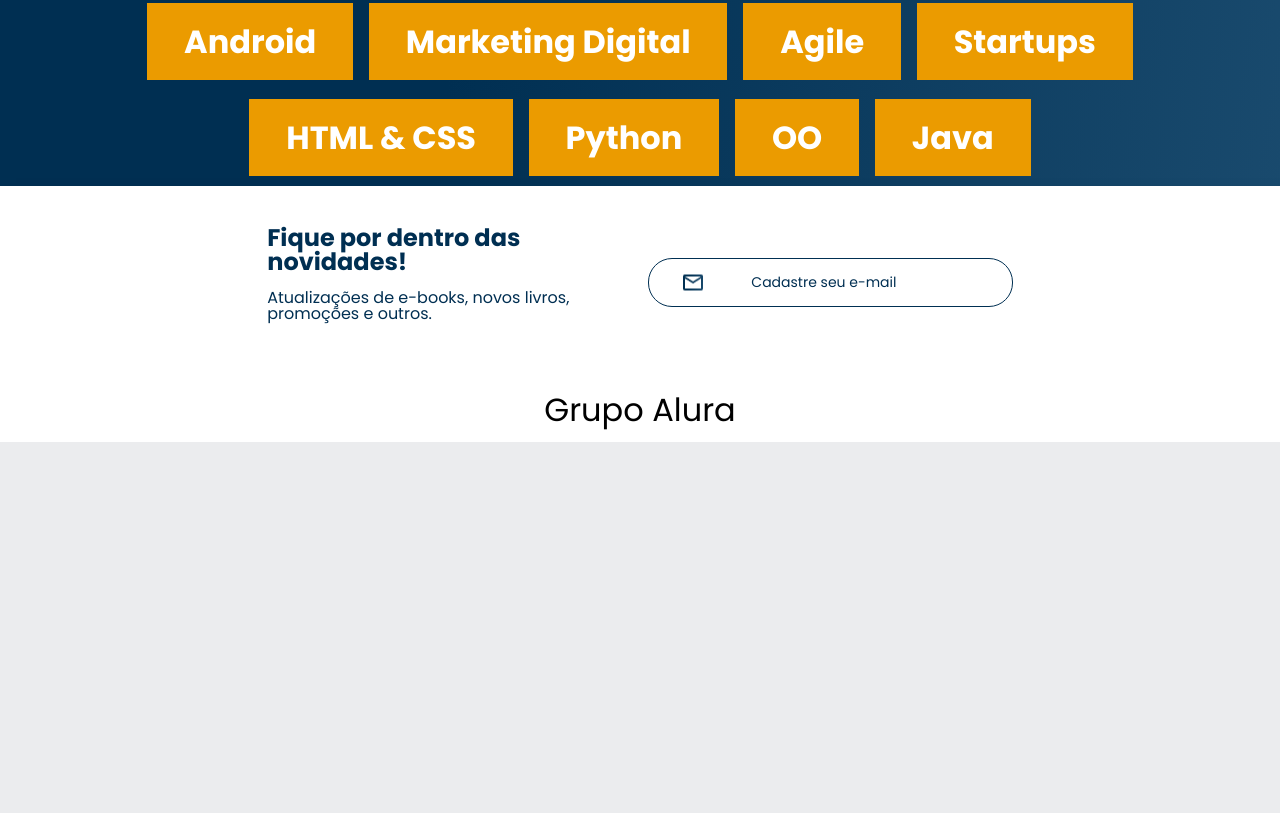
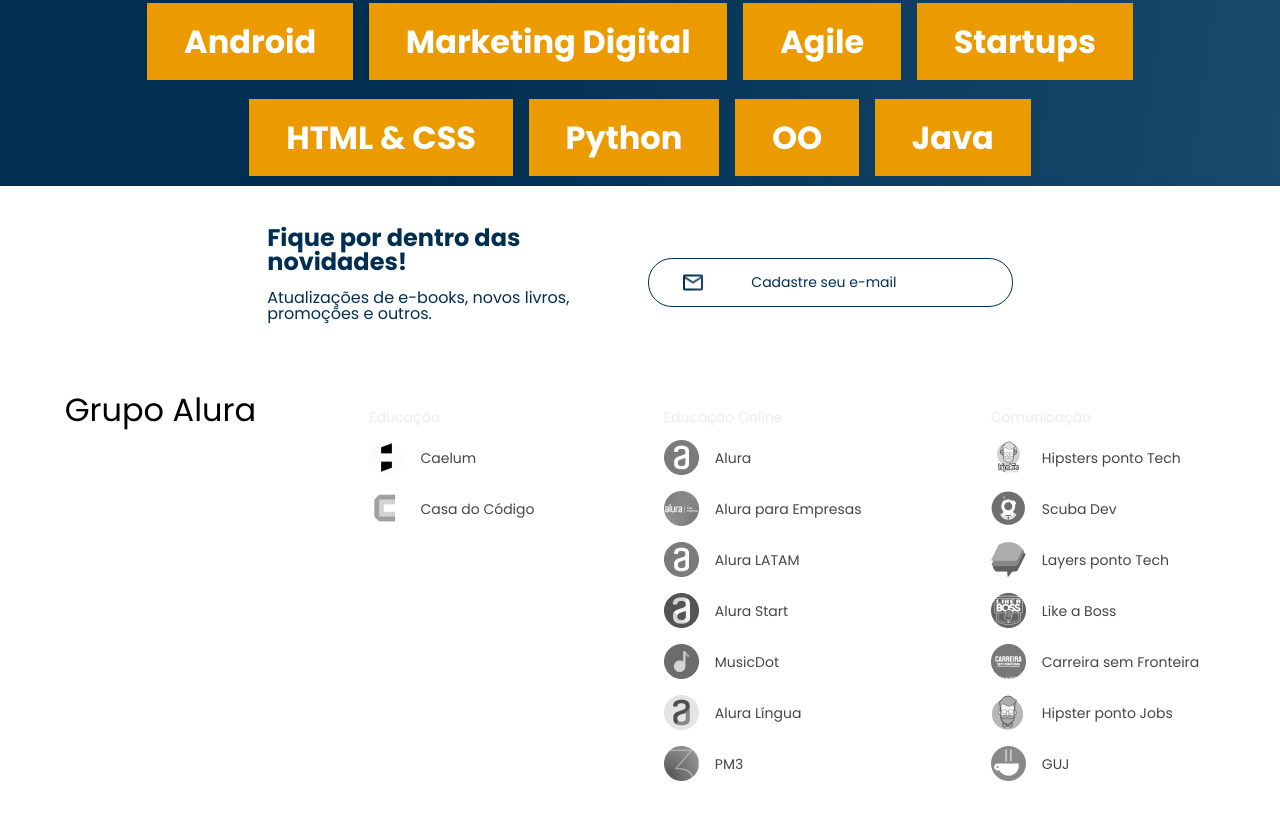
Before and after one commit to ViniCellist/Alura-Book-Mobile, a plain HTML site: page index.html in a window 1280 px wide. Shown: the part 2107-2920 px from the top of the page. Before the commit the page ends 2549 px from the top, so only its background shows below. Drawn offline with nearby package versions, Linux system fonts and the light colour scheme.

Commit message:
feat: footer list for tablets

```diff
--- a/index.html
+++ b/index.html
@@ -252,6 +252,85 @@
 
     <footer class="footer__container">
         <h2 class="footer__container-title">Grupo Alura</h2>
+        <div class="icon-list">
+            <h3 class="icon-list__title">Educação</h3>
+            <ul class="footer__list">
+                <li class="footer__list-item">
+                    <img src="images/footer__icon/caelum.png" alt="Ícone Caelum">
+                    <a href="#" class="footer__list-anchor">Caelum</a>
+                </li>
+                <li class="footer__list-item">
+                    <img src="images/footer__icon/casa_do_codigo.png" alt="Ícone Casa do Código">
+                    <a href="#" class="footer__list-anchor">Casa do Código</a>
+                </li>
+            </ul>
+        </div>
+        <div class="icon-list">
+            <h3 class="icon-list__title">Educação Online</h3>
+            <ul class="footer__list">
+                <li class="footer__list-item">
+                    <img src="images/footer__icon/alura.png" alt="Ícone Alura">
+                    <a href="#" class="footer__list-anchor">Alura</a>
+                </li>
+                <li class="footer__list-item">
+                    <img src="images/footer__icon/alura_empresas.png" alt="Ícone Alura para Empresas">
+                    <a href="#" class="footer__list-anchor">Alura para Empresas</a>
+                </li>
+                <li class="footer__list-item">
+                    <img src="images/footer__icon/alura_latam.png" alt="Ícone Alura LATAM">
+                    <a href="#" class="footer__list-anchor">Alura LATAM</a>
+                </li>
+                <li class="footer__list-item">
+                    <img src="images/footer__icon/alura_start.png" alt="Ícone Alura Start">
+                    <a href="#" class="footer__list-anchor">Alura Start</a>
+                </li>
+                <li class="footer__list-item">
+                    <img src="images/footer__icon/music_dot.png" alt="Ícone MusicDot">
+                    <a href="#" class="footer__list-anchor">MusicDot</a>
+                </li>
+                <li class="footer__list-item">
+                    <img src="images/footer__icon/alura_lingua.png" alt="Ícone Alura Língua">
+                    <a href="#" class="footer__list-anchor">Alura Língua</a>
+                </li>
+                <li class="footer__list-item">
+                    <img src="images/footer__icon/pm3.png" alt="Ícone PM3">
+                    <a href="#" class="footer__list-anchor">PM3</a>
+                </li>
+            </ul>
+        </div>
+        <div class="icon-list">
+            <h3 class="icon-list__title">Comunicação</h3>
+            <ul class="footer__list">
+                <li class="footer__list-item">
+                    <img src="images/footer__icon/hipsters_tech.png" alt="Ícone Hipster Tech">
+                    <a href="#" class="footer__list-anchor">Hipsters ponto Tech</a>
+                </li>
+                <li class="footer__list-item">
+                    <img src="images/footer__icon/scuba.png" alt="Ícone Scuba Dev">
+                    <a href="#" class="footer__list-anchor">Scuba Dev</a>
+                </li>
+                <li class="footer__list-item">
+                    <img src="images/footer__icon/layers.png" alt="Ícone Layers">
+                    <a href="#" class="footer__list-anchor">Layers ponto Tech</a>
+                </li>
+                <li class="footer__list-item">
+                    <img src="images/footer__icon/like_a_boss.png" alt="Ícone Like a Boss">
+                    <a href="#" class="footer__list-anchor">Like a Boss</a>
+                </li>
+                <li class="footer__list-item">
+                    <img src="images/footer__icon/carreira_sem_fronteira.png" alt="Ícone Carreira sem Fronteira">
+                    <a href="#" class="footer__list-anchor">Carreira sem Fronteira</a>
+                </li>
+                <li class="footer__list-item">
+                    <img src="images/footer__icon/hipsters_jobs.png" alt="Ícone Hipster Jobs">
+                    <a href="#" class="footer__list-anchor">Hipster ponto Jobs</a>
+                </li>
+                <li class="footer__list-item">
+                    <img src="images/footer__icon/guj.png" alt="Ícone GUJ">
+                    <a href="#" class="footer__list-anchor">GUJ</a>
+                </li>
+            </ul>
+        </div>
     </footer>
 
     <script src="https://cdn.jsdelivr.net/npm/swiper@11/swiper-bundle.min.js"></script>
```
